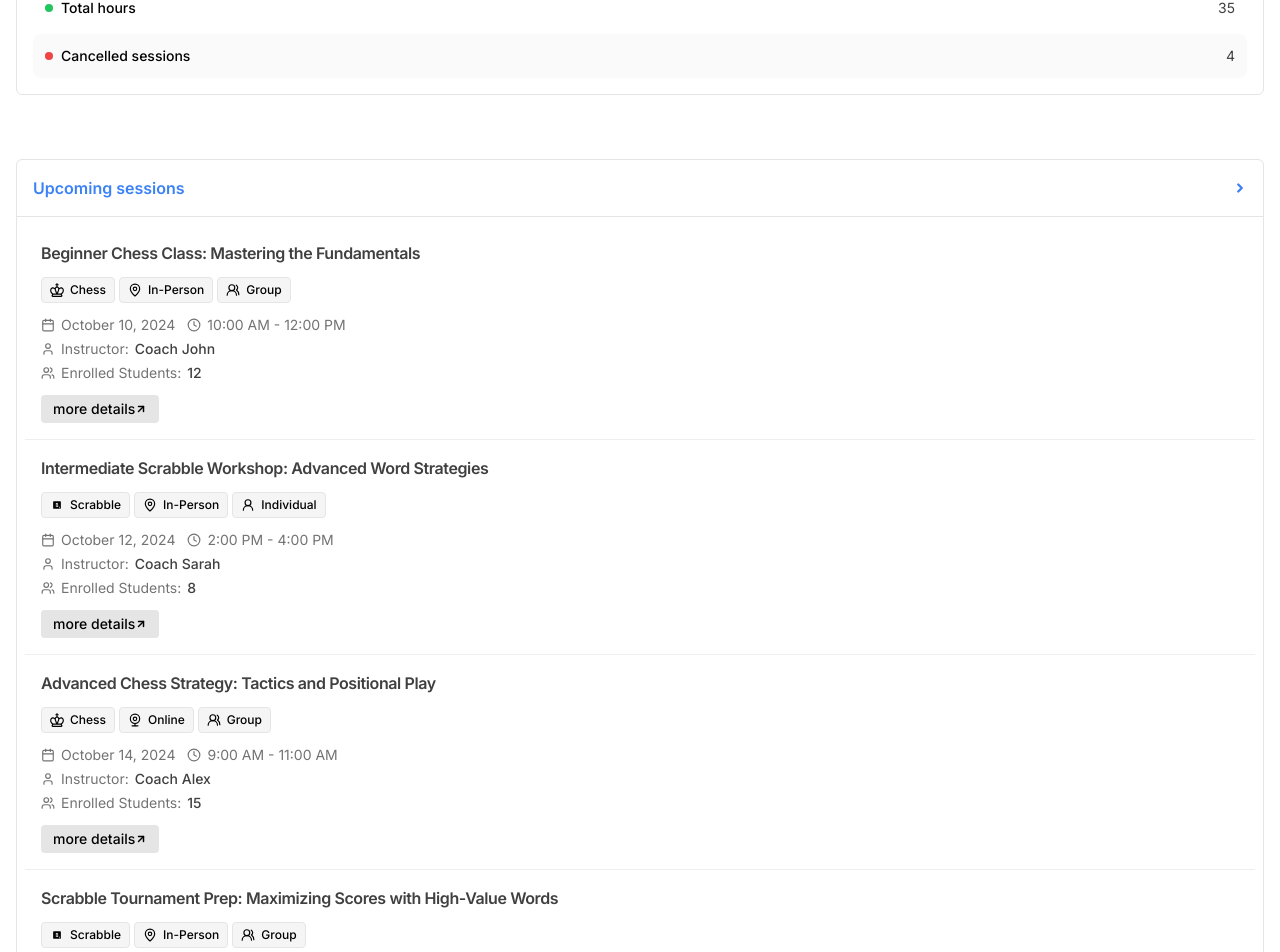
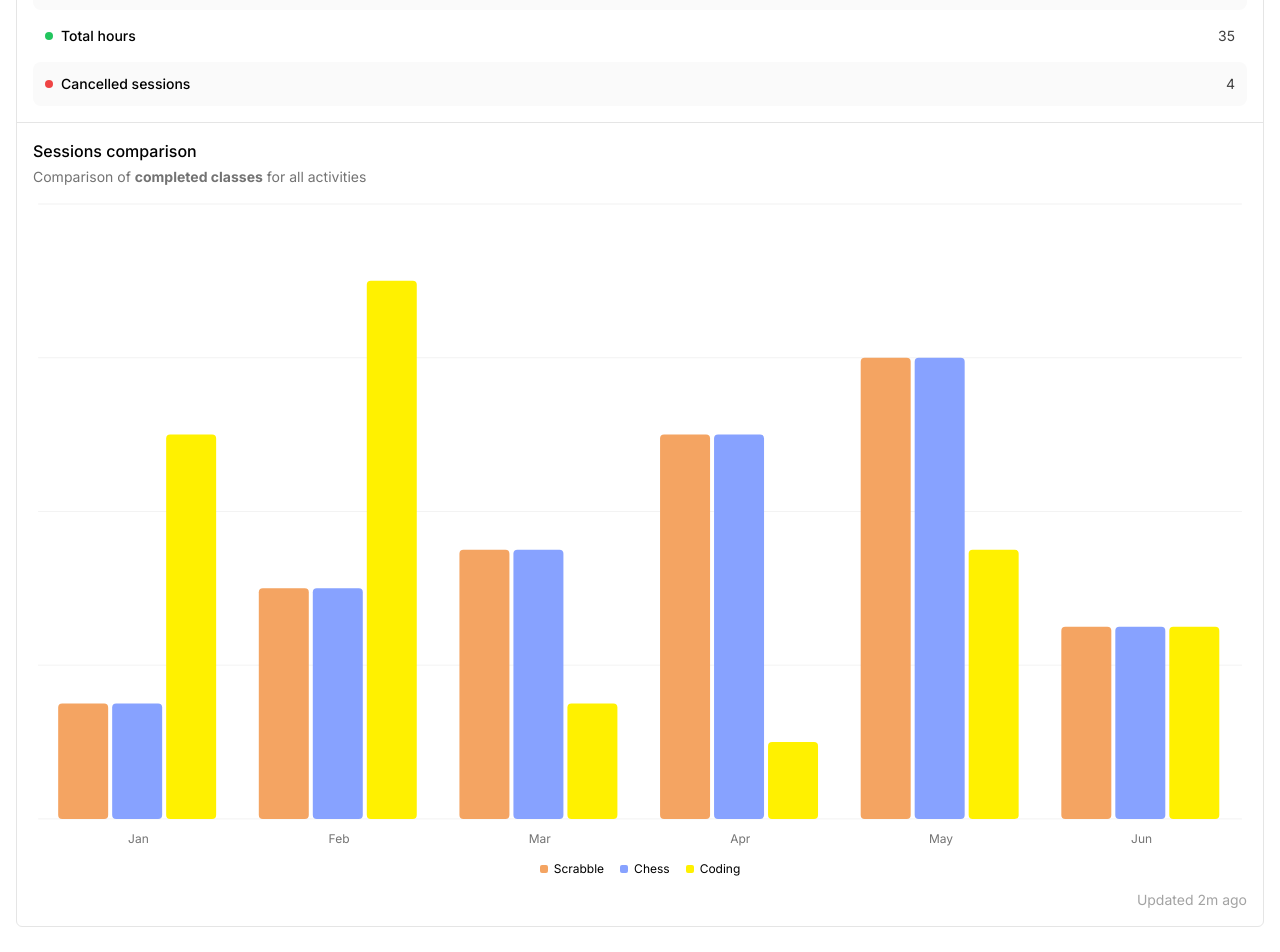
Before and after one commit to Brainy-Bunch/brainy-bunch-erp, a Next.js app: page /admin/dashboard in a window 1280 px wide. Shown: the part 1040-1992 px from the top of the page. Built offline with nearby package versions, Linux system fonts and the light colour scheme; no server answers.

Commit message:
feat: add comparison charts

```diff
--- a/src/app/_components/admin/dashboard/SessionsMetrics.tsx
+++ b/src/app/_components/admin/dashboard/SessionsMetrics.tsx
@@ -175,6 +175,17 @@ const chartConfig = {
     label: "Cancelled classes",
   },
 } satisfies ChartConfig;
+const comparisonChartConfig = {
+  completedClassesScrabble: {
+    label: "Scrabble",
+  },
+  completedClassesChess: {
+    label: "Chess",
+  },
+  completedClassesCoding: {
+    label: "Coding",
+  },
+} satisfies ChartConfig;
 
 const data: Record<ActivityType, ActivityData[]> = {
   scrabble: chartDataScrabble,
@@ -190,7 +201,7 @@ const ActivityChart = ({
   fill: string;
 }) => {
   return (
-    <ChartContainer config={chartConfig}>
+    <ChartContainer className="min-h-[350px] max-w-full" config={chartConfig}>
       <BarChart accessibilityLayer data={data[activity as ActivityType]}>
         <CartesianGrid vertical={false} />
         <XAxis
@@ -213,8 +224,65 @@ const ActivityChart = ({
           stackId="a"
           fill="#e76e50"
           radius={[4, 4, 4, 4]}
+        />
+      </BarChart>
+    </ChartContainer>
+  );
+};
 
+const ComparisonChart = ({}) => {
+  const combineChartData = (
+    dataScrabble: ActivityData[],
+    dataChess: ActivityData[],
+    dataCoding: ActivityData[]
+  ) => {
+    const combinedData = [];
+
+    for (let i = 0; i < dataScrabble.length; i++) {
+      const month = dataScrabble[i].month;
+      const completedClassesScrabble = dataScrabble[i].completedClasses;
+      const completedClassesChess = dataChess[i].completedClasses;
+      const completedClassesCoding = dataCoding[i].completedClasses;
+
+      combinedData.push({
+        month,
+        completedClassesChess: completedClassesScrabble, // or replace with appropriate field if needed
+        completedClassesCoding: completedClassesChess, // total completed classes for Chess and Coding
+        completedClassesScrabble: completedClassesScrabble,
+      });
+    }
+
+    return combinedData;
+  };
+  const allData = combineChartData(
+    chartDataChess,
+    chartDataCoding,
+    chartDataCoding
+  );
+  console.log(allData);
+  return (
+    <ChartContainer
+      className="min-h-[350px] max-w-full"
+      config={comparisonChartConfig}
+    >
+      <BarChart accessibilityLayer data={allData}>
+        <CartesianGrid vertical={false} />
+        <XAxis
+          dataKey="month"
+          tickLine={false}
+          tickMargin={10}
+          axisLine={false}
+          tickFormatter={(value) => value.slice(0, 3)}
         />
+        <ChartTooltip
+          cursor={false}
+          content={<ChartTooltipContent indicator="dashed" />}
+        />
+        <ChartLegend content={<ChartLegendContent />} />
+
+        <Bar dataKey="completedClassesScrabble" fill="#f4a462" radius={4} />
+        <Bar dataKey="completedClassesChess" fill="#87A2FF" radius={4} />
+        <Bar dataKey="completedClassesCoding" fill="#FFF100" radius={4} />
       </BarChart>
     </ChartContainer>
   );
@@ -289,6 +357,9 @@ const SessionsMetrics = () => {
             fill={fill[activeActivity]}
             activity={activeActivity}
           />
+          <p className="mt-2 text-neutral-400 w-ful text-right text-sm">
+            Updated 2m ago
+          </p>
         </div>
       </div>
 
@@ -325,9 +396,20 @@ const SessionsMetrics = () => {
         </div>
       </div>
 
-      {/* comparisons */}
-
-      {/* tabs */}
+      <hr />
+      <div className="p-4">
+        {" "}
+        <h1 className=" font-medium mb-1">Sessions comparison</h1>
+        <p className="text-sm text-neutral-500 mb-3">
+          Comparison of <b>completed classes</b> for all activities
+        </p>
+        <div className="w-full">
+          <ComparisonChart />
+          <p className="mt-2 text-neutral-400 w-ful text-right text-sm">
+            Updated 2m ago
+          </p>
+        </div>
+      </div>
     </div>
   );
 };
```
